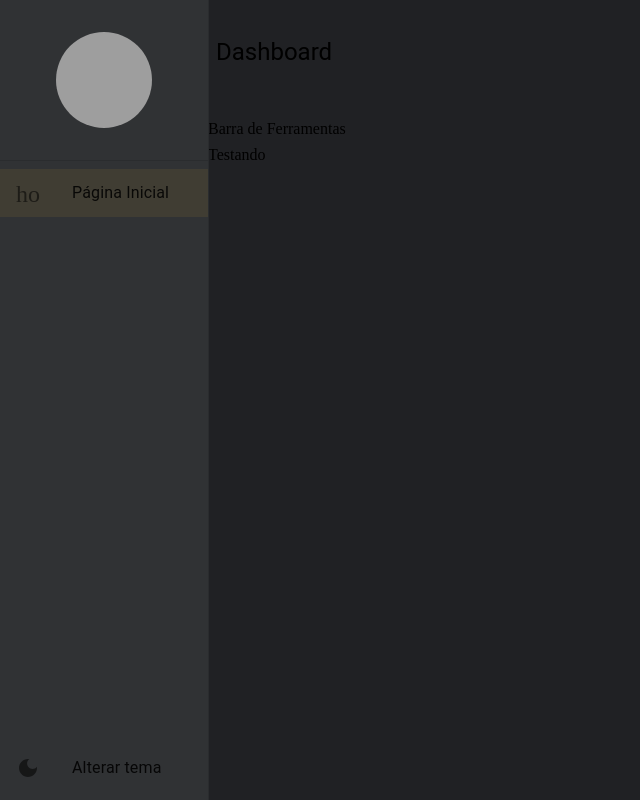
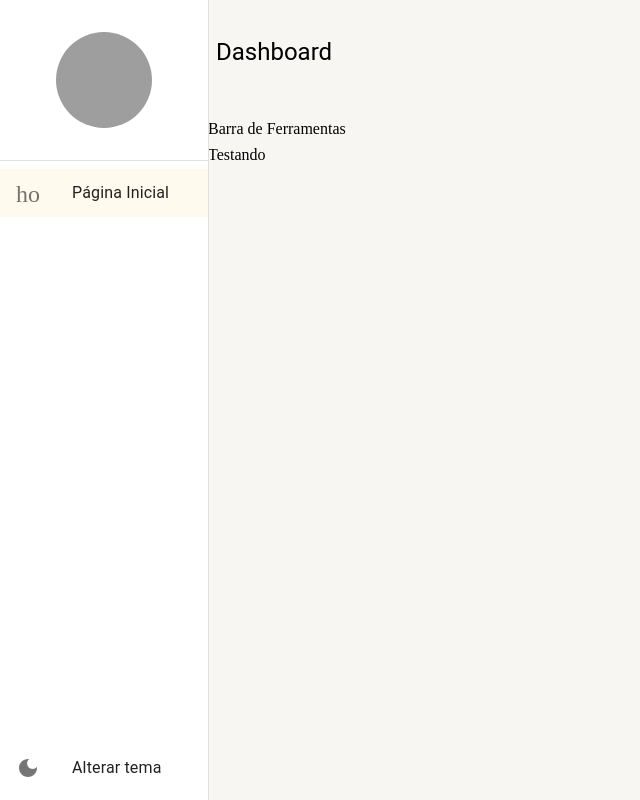
Before and after one commit to JackSSads/fitness-controll, a React (Create React App) app: page / in a window 1280 px wide. Shown: the whole page, without its empty margins (0-640 px from the left). Built offline with nearby package versions, Linux system fonts and the light colour scheme; grey boxes are pictures that could not be loaded.

Commit message:
ref: trocxando tema inicial para claro

```diff
--- a/src/shared/contexts/ThemeContext.tsx
+++ b/src/shared/contexts/ThemeContext.tsx
@@ -21,7 +21,7 @@ export const useAppThemeContext = () => {
 
 export const AppThemeProvider: React.FC<IAppThemeProviderProps> = ({ children }) => {
 
-    const [themeName, setThemeName] = useState<"dark" | "light">("dark");
+    const [themeName, setThemeName] = useState<"dark" | "light">("light");
 
     const toggleTheme = useCallback(() => {
 
```
